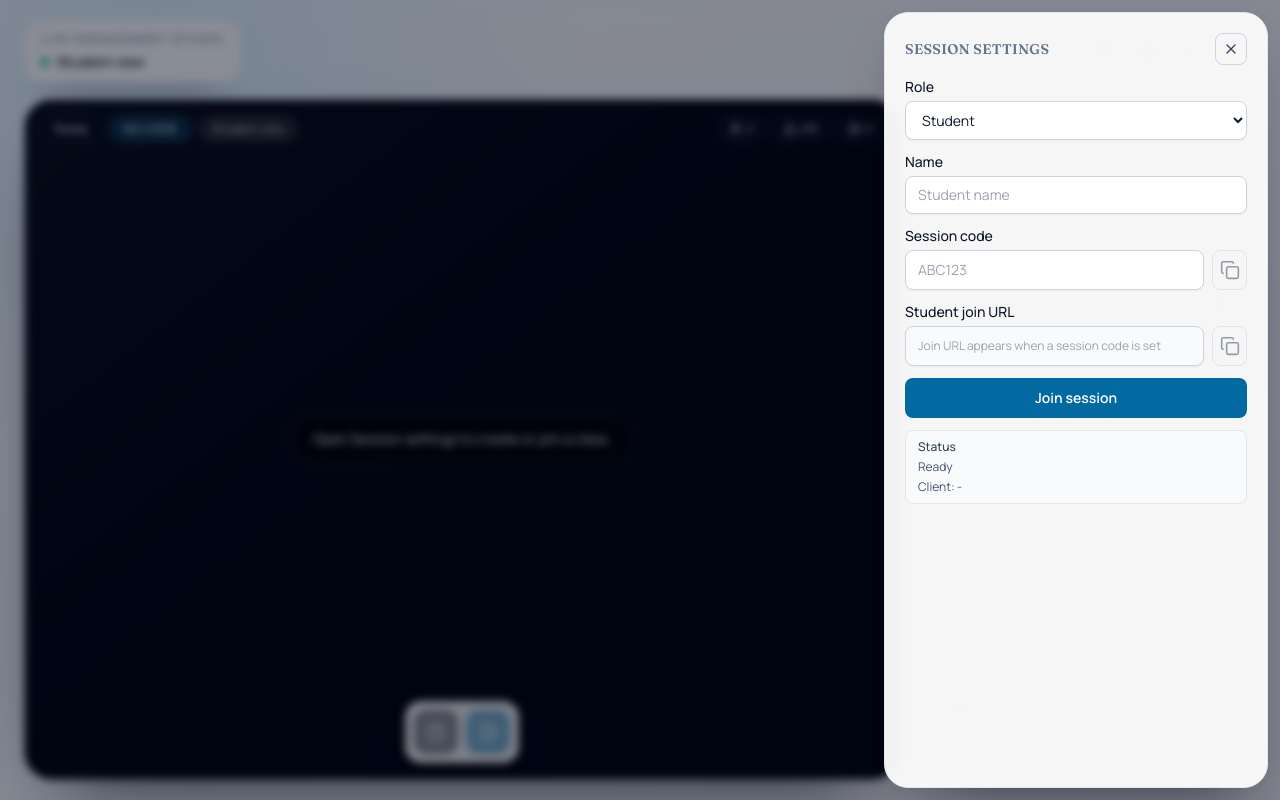
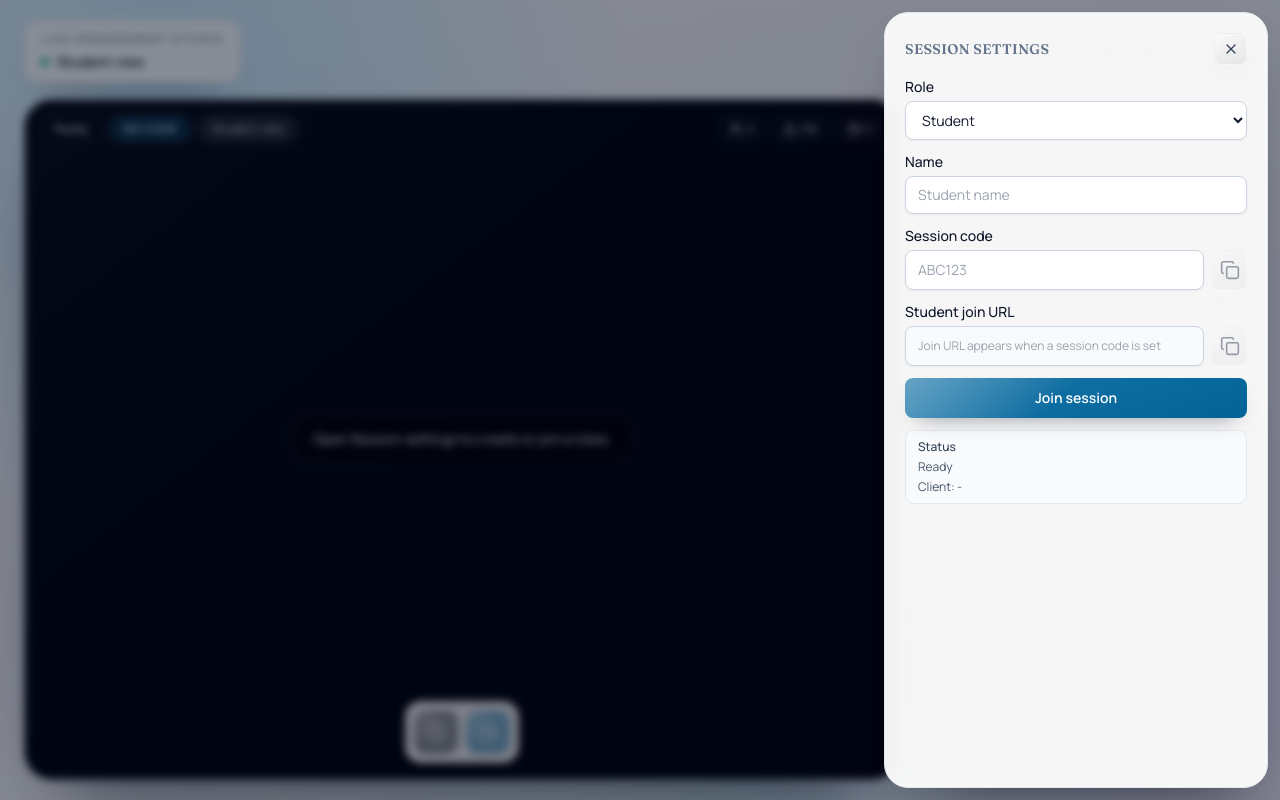
Before and after one commit to Bananapolis/Hackaton, a React (Vite) app in the folder frontend/: page / in a window 1280 px wide. Built offline with nearby package versions, Linux system fonts and the light colour scheme; no server answers.

Commit message:
added gradients

```diff
--- a/frontend/src/styles.css
+++ b/frontend/src/styles.css
@@ -11,6 +11,12 @@
   --app-ink: #0f172a;
   --app-surface: rgba(255, 255, 255, 0.72);
   --app-grid: rgba(15, 23, 42, 0.03);
+  --app-glow-a: rgba(56, 189, 248, 0.26);
+  --app-glow-b: rgba(167, 139, 250, 0.18);
+  --app-glow-c: rgba(45, 212, 191, 0.16);
+  --btn-sheen: rgba(255, 255, 255, 0.34);
+  --btn-edge: rgba(255, 255, 255, 0.2);
+  --btn-shadow: 0 10px 22px -14px rgba(15, 23, 42, 0.7);
 }
 
 .dark {
@@ -20,6 +26,12 @@
   --app-ink: #e2e8f0;
   --app-surface: rgba(15, 23, 42, 0.68);
   --app-grid: rgba(148, 163, 184, 0.08);
+  --app-glow-a: rgba(14, 165, 233, 0.2);
+  --app-glow-b: rgba(99, 102, 241, 0.22);
+  --app-glow-c: rgba(56, 189, 248, 0.14);
+  --btn-sheen: rgba(255, 255, 255, 0.2);
+  --btn-edge: rgba(255, 255, 255, 0.12);
+  --btn-shadow: 0 14px 26px -16px rgba(2, 6, 23, 0.9);
 }
 
 body {
@@ -28,8 +40,9 @@ body {
   min-height: 100vh;
   font-family: "Manrope", "Avenir Next", "Segoe UI", ui-sans-serif, system-ui, -apple-system, sans-serif;
   background:
-    radial-gradient(circle at 12% 8%, rgba(125, 211, 252, 0.2) 0%, transparent 32%),
-    radial-gradient(circle at 88% 88%, rgba(148, 163, 184, 0.16) 0%, transparent 36%),
+    radial-gradient(circle at 12% 8%, var(--app-glow-a) 0%, transparent 35%),
+    radial-gradient(circle at 88% 88%, var(--app-glow-b) 0%, transparent 40%),
+    radial-gradient(circle at 58% 104%, var(--app-glow-c) 0%, transparent 44%),
     linear-gradient(165deg, var(--app-bg) 0%, var(--app-bg-soft) 55%, var(--app-bg) 100%);
   color: var(--app-ink);
   -webkit-font-smoothing: antialiased;
@@ -47,8 +60,51 @@ body::before {
   z-index: -1;
 }
 
+body::after {
+  content: "";
+  position: fixed;
+  inset: 0;
+  pointer-events: none;
+  background:
+    linear-gradient(132deg, rgba(255, 255, 255, 0.2) 0%, transparent 42%),
+    radial-gradient(70% 70% at 102% -8%, var(--app-glow-a) 0%, transparent 72%),
+    radial-gradient(70% 70% at -6% 104%, var(--app-glow-b) 0%, transparent 68%);
+  mix-blend-mode: soft-light;
+  opacity: 0.9;
+  z-index: -1;
+}
+
+.dark body::after {
+  opacity: 0.72;
+  mix-blend-mode: screen;
+}
+
 button {
   cursor: pointer;
+}
+
+button[class*="bg-"] {
+  position: relative;
+  border-color: var(--btn-edge);
+  background-image:
+    linear-gradient(135deg, var(--btn-sheen) 0%, rgba(255, 255, 255, 0) 46%),
+    linear-gradient(160deg, rgba(255, 255, 255, 0.08), rgba(0, 0, 0, 0.06));
+  box-shadow: var(--btn-shadow);
+  transition: transform 160ms ease, filter 160ms ease, box-shadow 180ms ease;
+}
+
+button[class*="bg-"]:hover:not(:disabled) {
+  transform: translateY(-1px);
+  filter: saturate(1.08) brightness(1.03);
+}
+
+button[class*="bg-"]:active:not(:disabled) {
+  transform: translateY(0);
+  filter: brightness(0.98);
+}
+
+button[class*="bg-"]:disabled {
+  box-shadow: none;
 }
 
 * {
```
Also changed, not shown: 1 other file (tests, documents, lock files or other folders).
